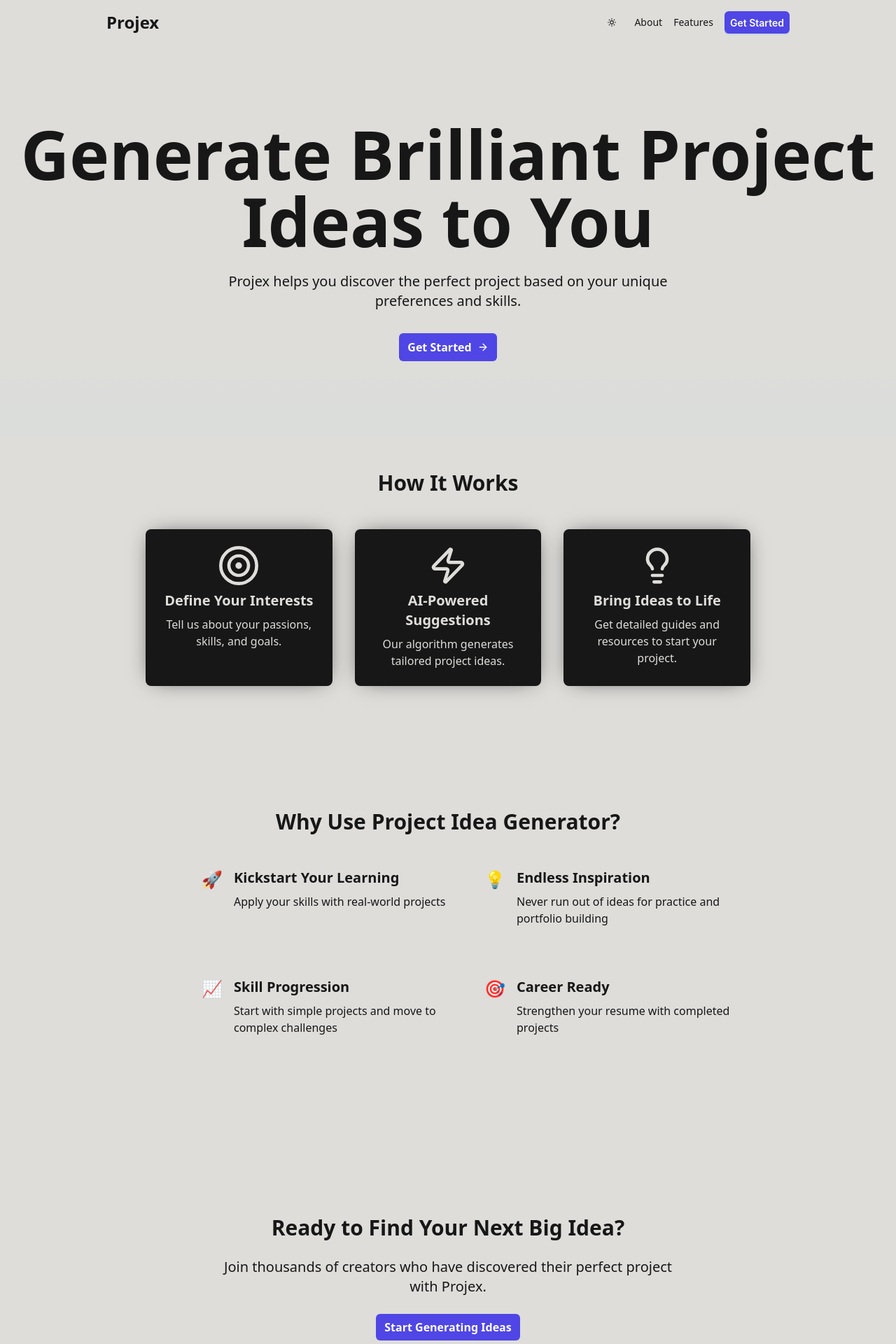
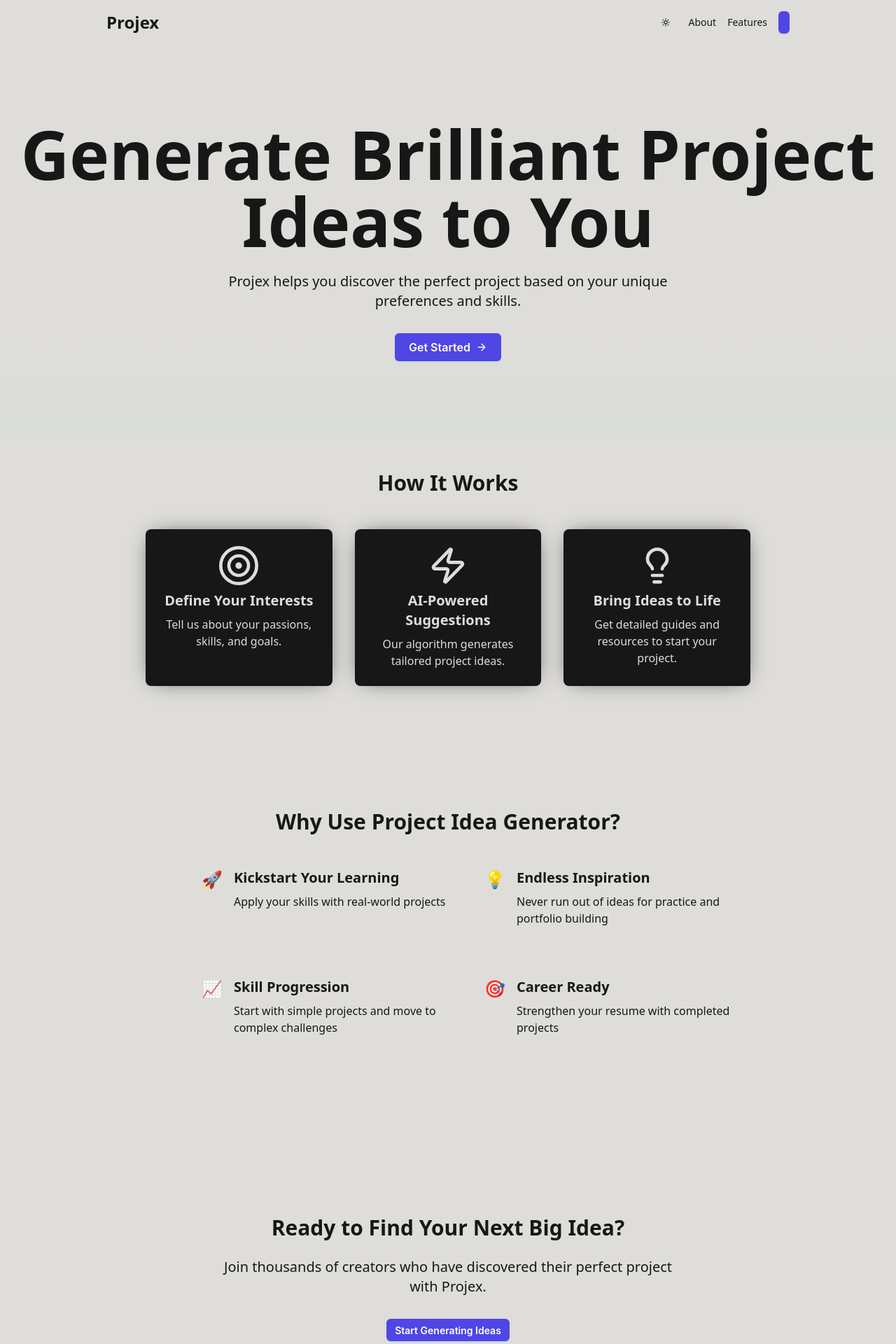
Before and after one commit to gouravg8/projex, a Next.js app: page / in a window 1280 px wide. Shown: the top 1920 px of the page at 70% size. Built offline with nearby package versions, Linux system fonts and the light colour scheme; no server answers.

Commit message:
feat: enhance sign-in functionality and add sign-out options with routing

```diff
--- a/src/app/page.tsx
+++ b/src/app/page.tsx
@@ -1,8 +1,9 @@
 "use client";
+import { SignIn } from "@/components/auth/signin-button";
 import HowItWorks from "@/components/home/HowItWorks";
 import WhyToUse from "@/components/home/WhyToUse";
 import { PROJECT_NAME } from "@/constants";
-import Link from "next/link";
+
 import React from "react";
 import { LuArrowRight } from "react-icons/lu";
 
@@ -21,12 +22,9 @@ export default function LandingPage() {
 						{PROJECT_NAME} helps you discover the perfect project based on your
 						unique preferences and skills.
 					</p>
-					<Link
-						href="/"
-						className="flex items-center gap-2 px-3 py-2 font-semibold duration-300 rounded-md text-buttonText bg-buttonPrimary w-fit hover:-translate-x-1 hover:-translate-y-1"
-					>
+					<SignIn className="!p-5 !text-base">
 						Get Started <LuArrowRight />
-					</Link>
+					</SignIn>
 					{/* </div> */}
 				</div>
 			</section>
@@ -50,12 +48,8 @@ export default function LandingPage() {
 						Join thousands of creators who have discovered their perfect project
 						with {PROJECT_NAME}.
 					</p>
-					<Link
-						href="/"
-						className="px-3 py-2 font-semibold rounded-md text-buttonText bg-buttonPrimary w-fit"
-					>
-						Start Generating Ideas
-					</Link>
+
+					<SignIn className="!p-3">Start Generating Ideas</SignIn>
 				</div>
 			</section>
 		</div>
--- a/src/components/auth/signin-button.tsx
+++ b/src/components/auth/signin-button.tsx
@@ -1,15 +1,32 @@
 "use client";
 import { Button } from "antd";
-import { signIn } from "next-auth/react";
+import { signIn, useSession } from "next-auth/react";
+import { useRouter } from "next/navigation";
 
-export function SignIn() {
+export function SignIn({
+	children,
+	props,
+	className,
+}: {
+	children?: React.ReactNode;
+	props?: React.ComponentProps<typeof Button>;
+	className?: string;
+}) {
+	const { data: session } = useSession();
+	const router = useRouter();
+
 	return (
 		<Button
+			{...props}
 			type="primary"
-			onClick={() => signIn("google", { redirectTo: "/create" })}
-			className="px-2 py-2 font-semibold border-none rounded-md text-buttonText bg-buttonPrimary"
+			onClick={() =>
+				session?.user?.email
+					? router.push("/create")
+					: signIn("google", { redirectTo: "/create" })
+			}
+			className={`px-2 py-2 font-semibold border-none rounded-md text-buttonText bg-buttonPrimary ${className}`}
 		>
-			Get Started
+			{children}
 		</Button>
 	);
 }
--- a/src/components/auth/signout-button.tsx
+++ b/src/components/auth/signout-button.tsx
@@ -5,6 +5,7 @@ import { useSession } from "next-auth/react";
 import {
 	CaretDownFilled,
 	LogoutOutlined,
+	PlusOutlined,
 	UserOutlined,
 } from "@ant-design/icons";
 import { useRouter } from "next/navigation";
@@ -20,6 +21,13 @@ export function SignOut() {
 		},
 		{
 			key: "2",
+			label: "Create",
+			icon: <PlusOutlined />,
+			onClick: () => router.push("/create"),
+		},
+
+		{
+			key: "3",
 			label: "Log out",
 			icon: <LogoutOutlined />,
 			onClick: () => signOut(),
```
